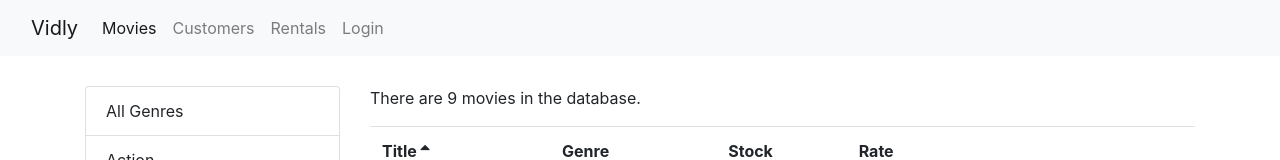
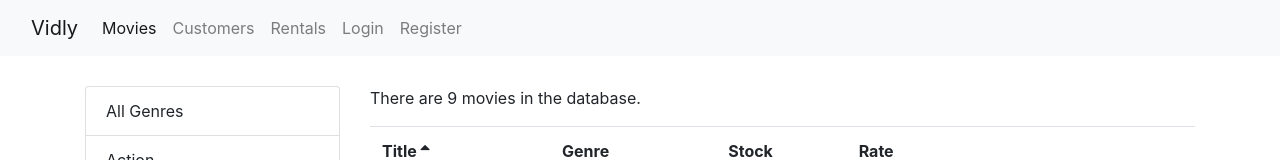
Before and after one commit to RaihanUITS/React-demo-project, a React (Create React App) app: page /movies in a window 1280 px wide. Shown: the top 160 px of the page. Built offline with nearby package versions, Linux system fonts and the light colour scheme; the HTML template or start-up script is replaced by a standard one.

Commit message:
Created the link for register page

```diff
--- a/src/components/navbar.jsx
+++ b/src/components/navbar.jsx
@@ -33,6 +33,9 @@ const NavBar = () => {
             <NavLink className="nav-link" to="/login">
               Login
             </NavLink>
+            <NavLink className="nav-link" to="/register">
+              Register
+            </NavLink>
           </div>
         </div>
       </div>
```
